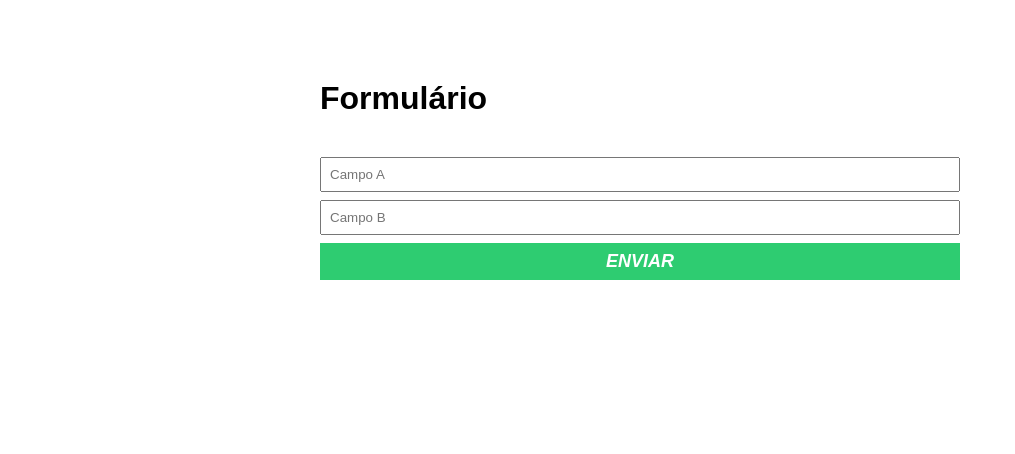
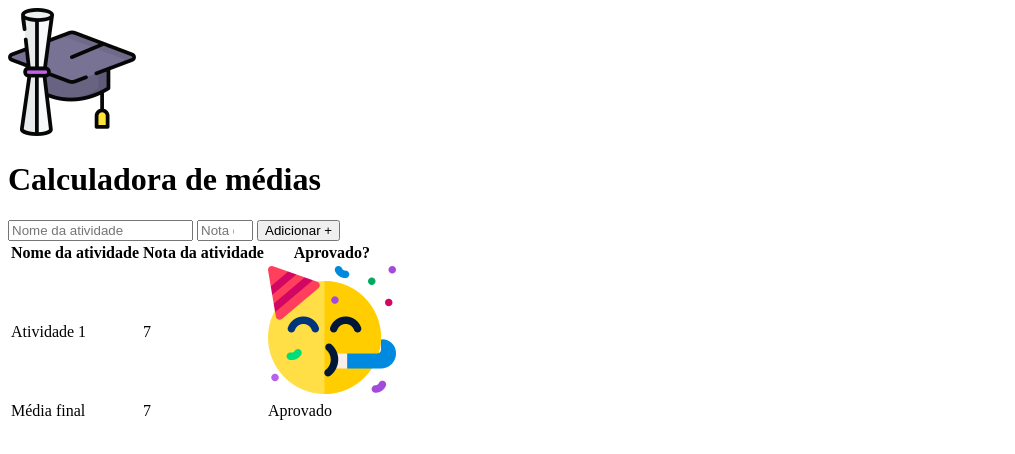
Before and after one commit to RafaelaCabral/Curso_EBAC, a plain HTML site: page index.html in a window 1280 px wide. Shown: the whole page, without its empty margins (0-1015 px from the left). Drawn offline with Linux system fonts and the light colour scheme.

Commit message:
feat: implementação do formulário

```diff
--- a/index.html
+++ b/index.html
@@ -1,30 +1,44 @@
 <!DOCTYPE html>
-<html lang="pt-BR">
-
+<html lang="pt-br">
 <head>
     <meta charset="UTF-8">
-    <meta http-equiv="X-UA-Compatible" content="IE=edge">
     <meta name="viewport" content="width=device-width, initial-scale=1.0">
-    <title>HTML com JS</title>
-    <link rel="stylesheet" href="./main.css" />
+    <title>Calculadora de médias</title>
 </head>
-
 <body>
-    <div class="container">
-        <h1>Formulário</h1>
-        <form id="form">
-            <input type="number" id="campoA" required placeholder="Campo A" />
-            <input type="number" id="campoB" required placeholder="Campo B" />
-            <p class="error-message">
-                O valor desse campo precisa ser maior que o valor do Campo A
-            </p>
-            <p class="sucess-message"></p>
-            <button id="btn" type="submit">Enviar</button>
-        </form>
-
-    </div>
-
-    <script src="./main.js"></script>
+    <header>
+        <img src="./images/logo.png" alt="capelo e diploma">
+        <h1>Calculadora de médias</h1>
+    </header>
+    <form>
+        <input type="text" required placeholder="Nome da atividade">
+        <input type="number" required placeholder="Nota da atividade" min="0" max="10">
+        <button type="submit">Adicionar +</button>
+    </form>
+    <table>
+        <thead>
+            <tr>
+                <th>
+                    Nome da atividade
+                </th>
+                <th>Nota da atividade</th>
+                <th>Aprovado?</th>
+            </tr>
+        </thead>
+        <tbody>
+            <tr>
+                <td>Atividade 1</td>
+                <td>7</td>
+                <td><img src="./images/aprovado.png" alt="Emoji festejando"></td>
+            </tr>
+        </tbody>
+        <tfoot>
+            <tr>
+                <td>Média final</td>
+                <td>7</td>
+                <td>Aprovado</td>
+            </tr>
+        </tfoot>
+    </table>
 </body>
-
 </html>
--- a/main.css
+++ /dev/null
@@ -1,66 +0,0 @@
-* {
-    margin: 0;
-    padding: 0;
-    box-sizing: border-box;
-    font-family: sans-serif;
-}
-
-body {
-}
-
-.container {
-    margin: 80px auto;
-    max-width: 640px;
-    width: 100%;
-}
-
-form {
-    margin-top: 40px;
-}
-
-input, textarea, button {
-    display: block;
-    padding: 8px;
-    margin-bottom: 8px;
-    width: 100%;
-    resize: none;
-}
-
-button {
-    background-color: #2ecc71;
-    border: none;
-    text-transform: uppercase;
-    color: #fff;
-    font-weight: bold;
-    font-size: 18px;
-    font-style: italic;
-    cursor: pointer;
-}
-
-button:hover {
-    background-color: #27ae60;
-}
-
-.sucess-message{
-    background-color: #27ae60;
-    padding: 8px;
-    margin-bottom: 8px;
-    font-size: 12px;
-    color: #fff;
-    display: none;
-}
-
-.error-message{
-    padding: 8px;
-    background-color: red;
-    color: #fff;
-    margin-bottom: 8px;
-    font-size: 12px;
-    display: none;
-}
-
-input.error{
-    color: red;
-    border-color: red;
-    outline-color: red;
-}
--- a/main.js
+++ /dev/null
@@ -1,25 +0,0 @@
-const form = document.getElementById('form');
-
-form.addEventListener('submit', function (e) {
-    e.preventDefault();
-
-    const campoA = document.getElementById('campoA');
-    const campoB = document.getElementById('campoB');
-    const errorMessage = document.querySelector('.error-message');
-    const successMessage = document.querySelector('.sucess-message');
-
-    const valorA = Number(campoA.value);
-    const valorB = Number(campoB.value);
-
-    if (valorB > valorA) {
-        successMessage.innerHTML = `O valor do campo B (${valorB}) é maior que o valor do campo A (${valorA}).`;
-        successMessage.style.display = 'block';
-        errorMessage.style.display = 'none';
-
-        campoA.value = '';
-        campoB.value = '';
-    } else {
-        errorMessage.style.display = 'block';
-        successMessage.style.display = 'none';
-    }
-});
```
Also changed, not shown: images/aprovado.png (added), images/logo.png (added), images/reprovado.png (added).
